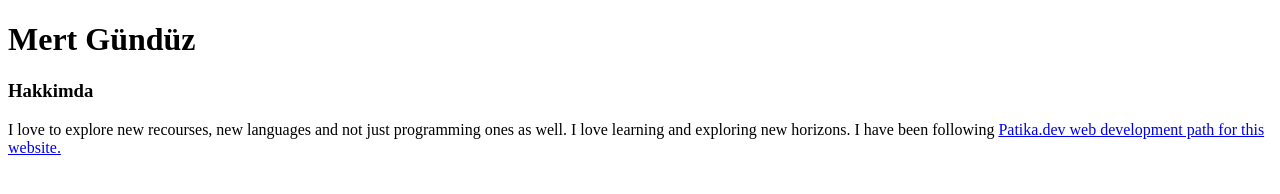
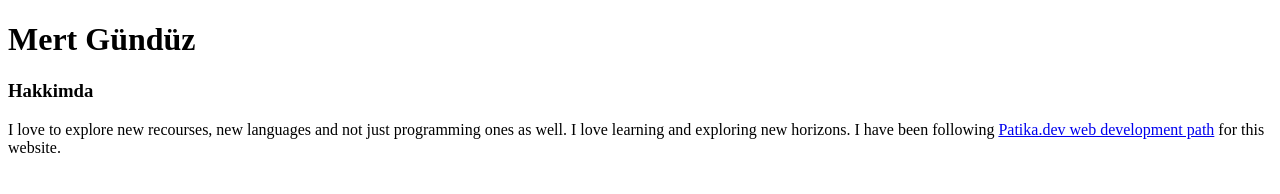
Before and after one commit to godtamer/patikaweb_practice, a plain HTML site: page index.html in a window 1280 px wide. Drawn offline with Linux system fonts and the light colour scheme.

Commit message:
Update index.html

```diff
--- a/index.html
+++ b/index.html
@@ -7,6 +7,6 @@
     <body>
         <h1>Mert Gündüz</h1>
         <h3>Hakkimda</h3>
-        <p>I love to explore new recourses, new languages and not just programming ones as well. I love learning and exploring new horizons. I have been following <a href="https://app.patika.dev/courses/html/odev1">Patika.dev web development path for this website.</a></p>
+        <p>I love to explore new recourses, new languages and not just programming ones as well. I love learning and exploring new horizons. I have been following <a href="https://app.patika.dev/courses/html/odev1">Patika.dev web development path</a> for this website.</p>
     </body>
 </html>
```
